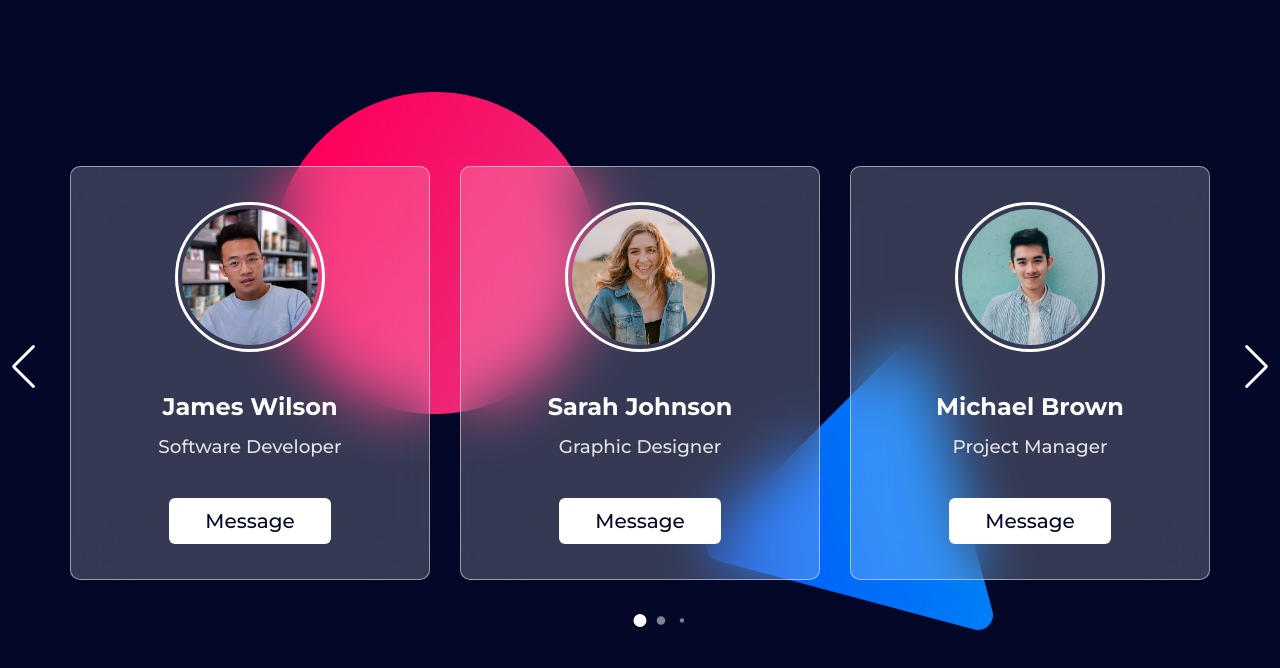
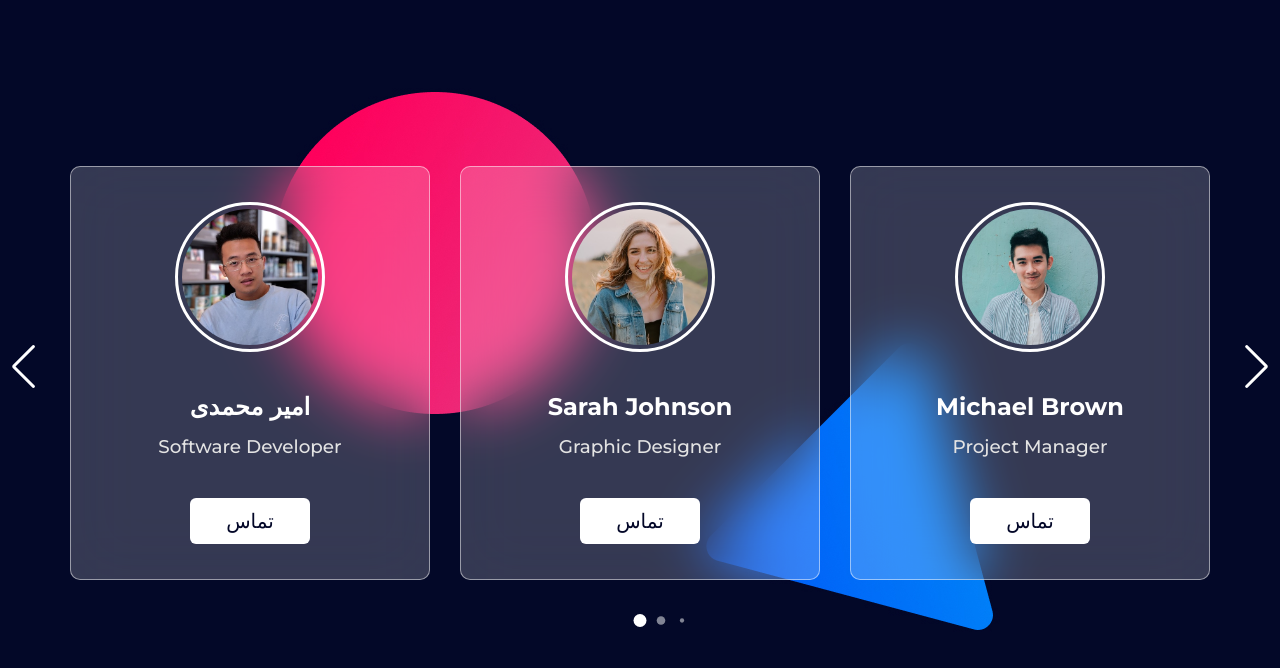
Before and after one commit to MaedehR123/slider, a plain HTML site: page index.html in a window 1280 px wide. Drawn offline with nearby package versions, Linux system fonts and the light colour scheme.

```diff
--- a/index.html
+++ b/index.html
@@ -14,44 +14,44 @@
       <div class="card-list swiper-wrapper">
         <div class="card-item swiper-slide">
           <img src="images/img-1.jpg" alt="User Image" class="user-image">
-          <h2 class="user-name">James Wilson</h2>
+          <h2 class="user-name">امیر محمدی</h2>
           <p class="user-profession">Software Developer</p>
-          <button class="message-button">Message</button>
+          <button class="message-button">تماس</button>
         </div>
 
         <div class="card-item swiper-slide">
           <img src="images/img-2.jpg" alt="User Image" class="user-image">
           <h2 class="user-name">Sarah Johnson</h2>
           <p class="user-profession">Graphic Designer</p>
-          <button class="message-button">Message</button>
+          <button class="message-button">تماس</button>
         </div>
 
         <div class="card-item swiper-slide">
           <img src="images/img-3.jpg" alt="User Image" class="user-image">
           <h2 class="user-name">Michael Brown</h2>
           <p class="user-profession">Project Manager</p>
-          <button class="message-button">Message</button>
+          <button class="message-button">تماس</button>
         </div>
 
         <div class="card-item swiper-slide">
           <img src="images/img-4.jpg" alt="User Image" class="user-image">
           <h2 class="user-name">Emily Davis</h2>
           <p class="user-profession">Marketing Specialist</p>
-          <button class="message-button">Message</button>
+          <button class="message-button">تماس</button>
         </div>
 
         <div class="card-item swiper-slide">
           <img src="images/img-5.jpg" alt="User Image" class="user-image">
           <h2 class="user-name">Christopher Garcia</h2>
           <p class="user-profession">Data Scientist</p>
-          <button class="message-button">Message</button>
+          <button class="message-button">تماس</button>
         </div>
 
         <div class="card-item swiper-slide">
           <img src="images/img-6.jpg" alt="User Image" class="user-image">
           <h2 class="user-name">Richard Wilson</h2>
           <p class="user-profession">Product Designer</p>
-          <button class="message-button">Message</button>
+          <button class="message-button">تماس</button>
         </div>
       </div>
 
```
